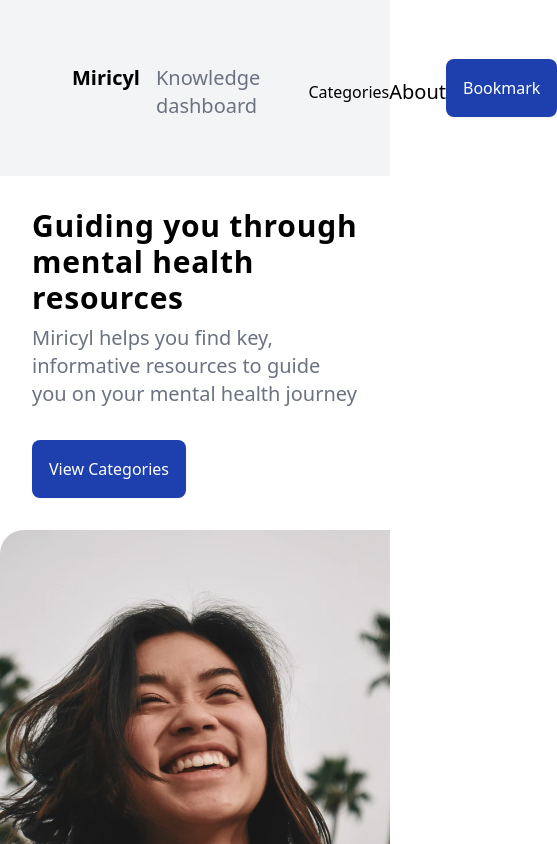
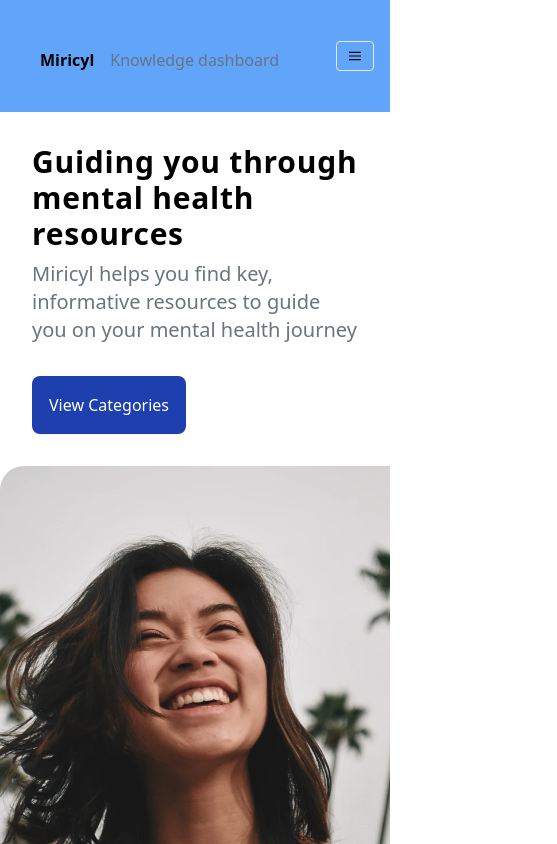
Before and after one commit to codingduckscyf/miricyl, a Next.js app: page / in a window 390 px wide. Shown: the top 844 px of the page, 557 px wide, since content can reach past the window. Built offline with nearby package versions, Linux system fonts and the light colour scheme.

Commit message:
adds hamb icon (work in progress)

```diff
--- a/components/SiteHeader/index.js
+++ b/components/SiteHeader/index.js
@@ -1,22 +1,37 @@
+import { useState } from "react";
 import Link from "next/link";
 import Dropdown from "./Dropdown";
 
 const SiteHeader = () => {
+  const [test, setTest] = useState(false);
+  // const [className, setClassName] = useState("flex");
+
   return (
-    <header className="flex justify-between p-8 bg-gray-100">
-      <nav className="flex justify-between items-center mx-auto w-full md:max-w-8xl">
+    <header className="flex justify-between p-4 sm:p-8 bg-blue-400">
+      <nav className="flex justify-between items-center mx-auto w-full md:max-w-8xl text-l md:text-xl">
         <div className="flex p-6">
           <Link href="/">
             {/* not sure about this */}
-            <a className="px-4 hover:text-blue-800 font-extrabold mt-2 text-xl md:text-2xl">
+            <a className="pr-4 hover:text-blue-800 font-extrabold mt-2">
               Miricyl
             </a>
           </Link>
-          <p className="mt-2 text-gray-500 text-xl md:text-2xl">
-            Knowledge dashboard
-          </p>
+          <p className="mt-2 text-gray-500 ">Knowledge dashboard</p>
         </div>
-        <div className="flex justify-around items-center p-6 w-1/2">
+        <div className="hidden sm:flex justify-around items-center p-6 w-1/2">
+          <Dropdown />
+          <Link href="/about">
+            <a className="hover:text-blue-800 mt-2">About</a>
+          </Link>
+          <button
+            type="button"
+            className="inline-flex items-center p-2 md:p-3 border border-transparent rounded-lg shadow-sm text-white bg-blue-800 hover:bg-blue-700 focus:outline-none focus:ring-2 focus:ring-offset-2 focus:ring-blue-500 text-l md:text-xl"
+          >
+            Bookmark
+          </button>
+        </div>
+
+        {/* <div className="hidden md:flex justify-around items-center p-6 w-1/2">
           <Dropdown />
           <Link href="/about">
             <a className="hover:text-blue-800 mt-2 text-xl md:text-2xl">
@@ -29,6 +44,25 @@ const SiteHeader = () => {
           >
             Bookmark
           </button>
+        </div> */}
+
+        <div className="block sm:hidden">
+          <button
+            onClick={() => {
+              console.log("you clicked me");
+              setTest(!test);
+            }}
+            className="flex items-center px-3 py-2 border rounded text-teal-200 border-teal-400 hover:text-white hover:border-white"
+          >
+            <svg
+              className="fill-current h-3 w-3"
+              viewBox="0 0 20 20"
+              xmlns="http://www.w3.org/2000/svg"
+            >
+              <title>Menu</title>
+              <path d="M0 3h20v2H0V3zm0 6h20v2H0V9zm0 6h20v2H0v-2z" />
+            </svg>
+          </button>
         </div>
       </nav>
     </header>
```
